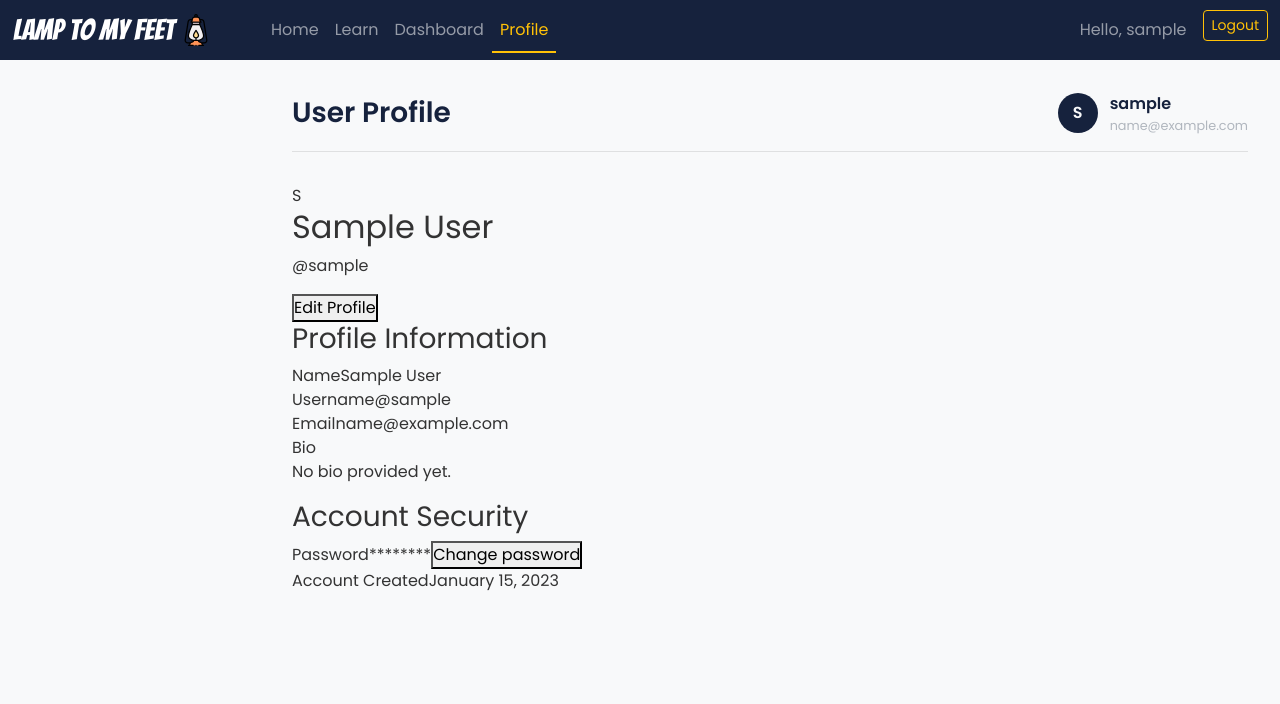
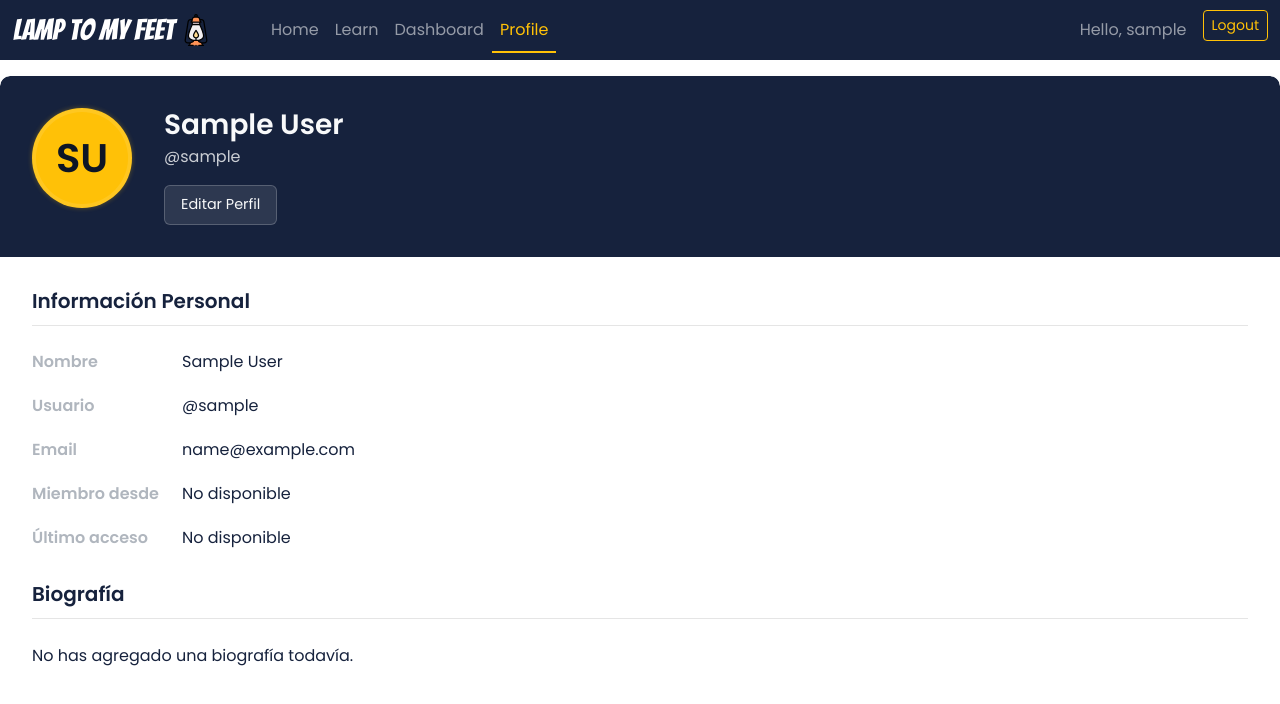
Before and after one commit to marcosdiego1904/front, a React (Vite) app: page /profile in a window 1280 px wide. Shown: the top 704 px of the page. Built offline with nearby package versions, Linux system fonts and the light colour scheme; sample sign-in values are in the browser's storage.

Commit message:
front up4

```diff
--- a/src/auth/components/UserProfile.tsx
+++ b/src/auth/components/UserProfile.tsx
@@ -1,264 +1,237 @@
-import React, { useState } from 'react';
-import { useAuth } from '../context/AuthContext';
-import './DashboardStyles.css';
+import React, { useState, useEffect } from 'react';
+import { useAuth } from '../context/AuthContext'; // Adjust the path as needed
 
-export interface User {
-    id?: string;
-    email?: string;
-    // Add these properties:
-    firstName?: string;
-    lastName?: string;
-    bio?: string;
-    // Any other properties you have
+const UserProfile = () => {
+  const { user, updateUserProfile, loading: authLoading } = useAuth();
+  const [isEditing, setIsEditing] = useState(false);
+  const [formData, setFormData] = useState({
+    firstName: '',
+    lastName: '',
+    email: '',
+    username: '',
+    bio: ''
+  });
+  const [loading, setLoading] = useState(false);
+
+  useEffect(() => {
+    if (user) {
+      setFormData({
+        firstName: user.firstName || '',
+        lastName: user.lastName || '',
+        email: user.email || '',
+        username: user.username || '',
+        bio: user.bio || ''
+      });
     }
+  }, [user]);
 
-const UserProfile: React.FC<User> = () => {
-  const { user, updateUserProfile } = useAuth();
-  const [isEditing, setIsEditing] = useState(false);
-  const [isLoading, setIsLoading] = useState(false);
-  const [successMessage, setSuccessMessage] = useState("");
-  const [errorMessage, setErrorMessage] = useState("");
-
-  const [formData, setFormData] = useState({
-    username: user?.username || '',
-    email: user?.email || '',
-    firstName: user?.firstName || '',
-    lastName: user?.lastName || '',
-    bio: user?.bio || '',
-  });
-
-  const handleChange = (e: React.ChangeEvent<HTMLInputElement | HTMLTextAreaElement>) => {
+  const handleInputChange = (e) => {
     const { name, value } = e.target;
     setFormData({
       ...formData,
-      [name]: value,
+      [name]: value
     });
   };
 
-  const handleSubmit = async (e: React.FormEvent) => {
+  const handleSubmit = async (e) => {
     e.preventDefault();
-    setIsLoading(true);
-    setErrorMessage("");
-    setSuccessMessage("");
+    setLoading(true);
 
     try {
-      // Call your updateUserProfile function from Auth context
-      // This is a placeholder, implementation depends on your backend
-      if (updateUserProfile) {
-        await updateUserProfile(formData);
-        setSuccessMessage("Profile updated successfully!");
+      await updateUserProfile({
+        firstName: formData.firstName,
+        lastName: formData.lastName,
+        bio: formData.bio
+      });
+
       setIsEditing(false);
-      } else {
-        throw new Error("Update profile function not available");
-      }
     } catch (error) {
-      setErrorMessage("Failed to update profile. Please try again.");
-      console.error(error);
+      console.error('Error updating profile:', error);
     } finally {
-      setIsLoading(false);
+      setLoading(false);
     }
   };
 
-  const cancelEdit = () => {
-    // Reset form data to original user data
+  const handleCancel = () => {
+    // Reset form data to user data
+    if (user) {
       setFormData({
-      username: user?.username || '',
-      email: user?.email || '',
-      firstName: user?.firstName || '',
-      lastName: user?.lastName || '',
-      bio: user?.bio || '',
+        firstName: user.firstName || '',
+        lastName: user.lastName || '',
+        email: user.email || '',
+        username: user.username || '',
+        bio: user.bio || ''
       });
+    }
     setIsEditing(false);
-    setErrorMessage("");
+  };
+
+  if (authLoading || !user) {
+    return (
+      <div className="user-profile-section">
+        <div className="up-profile-content">
+          <p>Cargando perfil...</p>
+        </div>
+      </div>
+    );
+  }
+
+  const getInitials = () => {
+    if (formData.firstName && formData.lastName) {
+      return `${formData.firstName[0]}${formData.lastName[0]}`.toUpperCase();
+    } else if (formData.username) {
+      return formData.username[0].toUpperCase();
+    }
+    return 'U';
   };
 
   return (
-    <div className="dashboard-container">
-      {/* Sidebar would be included in a layout component */}
-
-      <div className="dashboard-main">
-        <header className="dashboard-header">
-          <h1>User Profile</h1>
-          <div className="user-profile">
-            <div className="user-avatar">
-              {user?.username?.charAt(0).toUpperCase() || 'U'}
+    <div className="user-profile-section">
+      <div className="up-profile-content">
+        <div className="up-profile-card">
+          <div className="up-profile-header">
+            <div className="up-profile-avatar-large">
+              {getInitials()}
             </div>
-            <div className="user-info">
-              <span className="user-name">{user?.username || 'User'}</span>
-              <span className="user-email">{user?.email || 'user@example.com'}</span>
-            </div>
-          </div>
-        </header>
-
-        <div className="profile-content">
-          {successMessage && (
-            <div className="auth-success-message">
-              {successMessage}
-            </div>
-          )}
-
-          {errorMessage && (
-            <div className="auth-error-message">
-              {errorMessage}
-            </div>
-          )}
-
-          <div className="profile-card">
-            <div className="profile-header">
-              <div className="profile-avatar-large">
-                {formData.firstName?.charAt(0) || formData.username?.charAt(0) || 'U'}
-              </div>
-              <div className="profile-info">
+            <div className="up-profile-info">
               <h2>{formData.firstName} {formData.lastName}</h2>
-                <p className="username">@{formData.username}</p>
+              <div className="up-username">@{formData.username}</div>
               {!isEditing && (
                 <button
-                    className="edit-profile-btn"
+                  className="up-edit-profile-btn"
                   onClick={() => setIsEditing(true)}
                 >
-                    Edit Profile
+                  Editar Perfil
                 </button>
               )}
             </div>
           </div>
 
           {isEditing ? (
-              <form className="profile-form" onSubmit={handleSubmit}>
-                <div className="form-row">
-                  <div className="form-group">
-                    <label htmlFor="firstName">First Name</label>
+            <form className="up-profile-form" onSubmit={handleSubmit}>
+              <div className="up-form-row">
+                <div className="up-form-group">
+                  <label htmlFor="firstName">Nombre</label>
                   <input
                     type="text"
                     id="firstName"
                     name="firstName"
                     value={formData.firstName}
-                      onChange={handleChange}
+                    onChange={handleInputChange}
                   />
                 </div>
-                  <div className="form-group">
-                    <label htmlFor="lastName">Last Name</label>
+                <div className="up-form-group">
+                  <label htmlFor="lastName">Apellido</label>
                   <input
                     type="text"
                     id="lastName"
                     name="lastName"
                     value={formData.lastName}
-                      onChange={handleChange}
+                    onChange={handleInputChange}
                   />
                 </div>
               </div>
 
-                <div className="form-group">
-                  <label htmlFor="username">Username</label>
+              <div className="up-form-group">
+                <label htmlFor="username">Nombre de usuario</label>
                 <input
                   type="text"
                   id="username"
                   name="username"
                   value={formData.username}
-                    onChange={handleChange}
+                  disabled
                 />
+                <span className="up-input-note">
+                  El nombre de usuario no se puede cambiar.
+                </span>
               </div>
 
-                <div className="form-group">
-                  <label htmlFor="email">Email</label>
+              <div className="up-form-group">
+                <label htmlFor="email">Correo electrónico</label>
                 <input
                   type="email"
                   id="email"
                   name="email"
                   value={formData.email}
-                    onChange={handleChange}
-                    disabled // Email is typically not changed directly
+                  disabled
                 />
-                  <span className="input-note">Contact support to change your email address</span>
+                <span className="up-input-note">
+                  El correo electrónico no se puede cambiar.
+                </span>
               </div>
 
-                <div className="form-group">
-                  <label htmlFor="bio">Bio</label>
+              <div className="up-form-group">
+                <label htmlFor="bio">Biografía</label>
                 <textarea
                   id="bio"
                   name="bio"
-                    rows={4}
                   value={formData.bio}
-                    onChange={handleChange}
-                    placeholder="Tell us about yourself..."
+                  onChange={handleInputChange}
+                  placeholder="Cuéntanos sobre ti..."
                 />
               </div>
 
-                <div className="form-actions">
+              <div className="up-form-actions">
                 <button
                   type="button"
-                    className="cancel-button"
-                    onClick={cancelEdit}
-                    disabled={isLoading}
+                  className="up-cancel-button"
+                  onClick={handleCancel}
                 >
-                    Cancel
+                  Cancelar
                 </button>
                 <button
                   type="submit"
-                    className={`save-button ${isLoading ? 'loading' : ''}`}
-                    disabled={isLoading}
+                  className={`up-save-button ${loading ? 'up-loading' : ''}`}
+                  disabled={loading}
                 >
-                    {isLoading ? (
-                      <>
-                        <span className="spinner">
-                          <svg xmlns="http://www.w3.org/2000/svg" fill="none" viewBox="0 0 24 24">
-                            <circle className="opacity-25" cx="12" cy="12" r="10" stroke="currentColor" strokeWidth="4"></circle>
-                            <path className="opacity-75" fill="currentColor" d="M4 12a8 8 0 018-8V0C5.373 0 0 5.373 0 12h4zm2 5.291A7.962 7.962 0 014 12H0c0 3.042 1.135 5.824 3 7.938l3-2.647z"></path>
-                          </svg>
-                        </span>
-                        Saving...
-                      </>
-                    ) : (
-                      'Save Changes'
+                  {loading && (
+                    <span className="up-spinner">⟳</span>
                   )}
+                  Guardar Cambios
                 </button>
               </div>
             </form>
           ) : (
-              <div className="profile-details">
-                <div className="detail-group">
-                  <h3>Profile Information</h3>
+            <div className="up-profile-details">
+              <div className="up-detail-group">
+                <h3>Información Personal</h3>
 
-                  <div className="detail-item">
-                    <span className="detail-label">Name</span>
-                    <span className="detail-value">
-                      {formData.firstName && formData.lastName
-                        ? `${formData.firstName} ${formData.lastName}`
-                        : 'Not provided'}
-                    </span>
-                  </div>
-
-                  <div className="detail-item">
-                    <span className="detail-label">Username</span>
-                    <span className="detail-value">@{formData.username}</span>
-                  </div>
-
-                  <div className="detail-item">
-                    <span className="detail-label">Email</span>
-                    <span className="detail-value">{formData.email}</span>
-                  </div>
-
-                  <div className="detail-item">
-                    <span className="detail-label">Bio</span>
-                    <p className="detail-value bio-text">
-                      {formData.bio || 'No bio provided yet.'}
-                    </p>
+                <div className="up-detail-item">
+                  <div className="up-detail-label">Nombre</div>
+                  <div className="up-detail-value">
+                    {formData.firstName} {formData.lastName || 'No especificado'}
                   </div>
                 </div>
 
-                <div className="detail-group">
-                  <h3>Account Security</h3>
-
-                  <div className="detail-item">
-                    <span className="detail-label">Password</span>
-                    <span className="detail-value">
-                      ********
-                      <button className="link-button">Change password</button>
-                    </span>
+                <div className="up-detail-item">
+                  <div className="up-detail-label">Usuario</div>
+                  <div className="up-detail-value">@{formData.username}</div>
                 </div>
 
-                  <div className="detail-item">
-                    <span className="detail-label">Account Created</span>
-                    <span className="detail-value">January 15, 2023</span>
+                <div className="up-detail-item">
+                  <div className="up-detail-label">Email</div>
+                  <div className="up-detail-value">{formData.email}</div>
+                </div>
+
+                <div className="up-detail-item">
+                  <div className="up-detail-label">Miembro desde</div>
+                  <div className="up-detail-value">
+                    {user.created_at ? new Date(user.created_at).toLocaleDateString() : 'No disponible'}
+                  </div>
+                </div>
+
+                <div className="up-detail-item">
+                  <div className="up-detail-label">Último acceso</div>
+                  <div className="up-detail-value">
+                    {user.last_login ? new Date(user.last_login).toLocaleDateString() : 'No disponible'}
+                  </div>
+                </div>
+              </div>
+
+              <div className="up-detail-group">
+                <h3>Biografía</h3>
+                <div className="up-detail-value up-bio-text">
+                  {formData.bio || 'No has agregado una biografía todavía.'}
                 </div>
               </div>
             </div>
@@ -266,7 +239,6 @@ const UserProfile: React.FC<User> = () => {
         </div>
       </div>
     </div>
-    </div>
   );
 };
 
```
Lines whose indentation alone changed are shown as unchanged.
